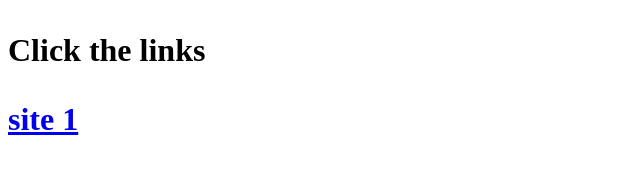
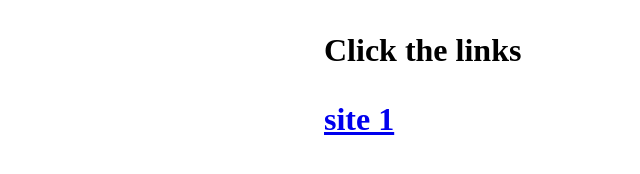
Before and after one commit to thinkLearn/practice-portfolio-sites-js-targeted, a plain HTML site: page index.html in a window 1280 px wide. Shown: the whole page, without its empty margins (0-640 px from the left). Drawn offline with Linux system fonts and the light colour scheme.

Commit message:
Update index.html

```diff
--- a/index.html
+++ b/index.html
@@ -3,7 +3,7 @@
   <head><title>links</title>
     <meta charset="utf-8"><head>
 <body>
-<div style='width=50%;margin:2em auto'>
+<div style='width:50%;margin:2em auto'>
 <h1>Click the links<h1>
 <p><a href='https://thinklearn.github.io/practice-portfolio-sites-js-targeted/sites/site-1/dist/'>site 1</a></p>
   </div>
```
